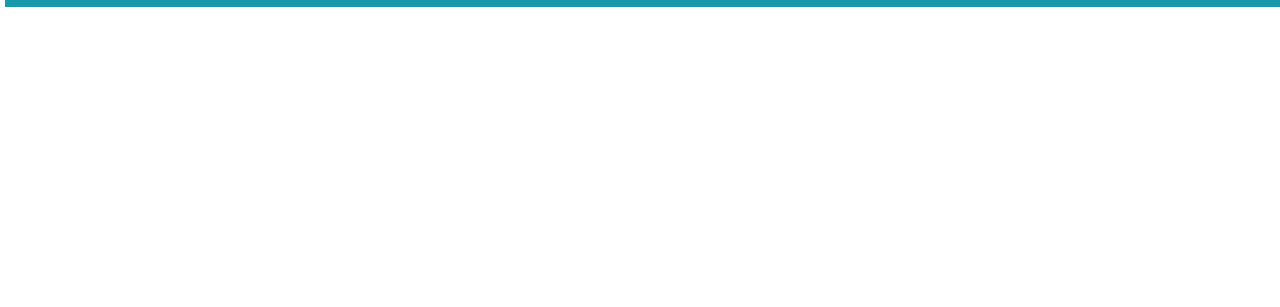
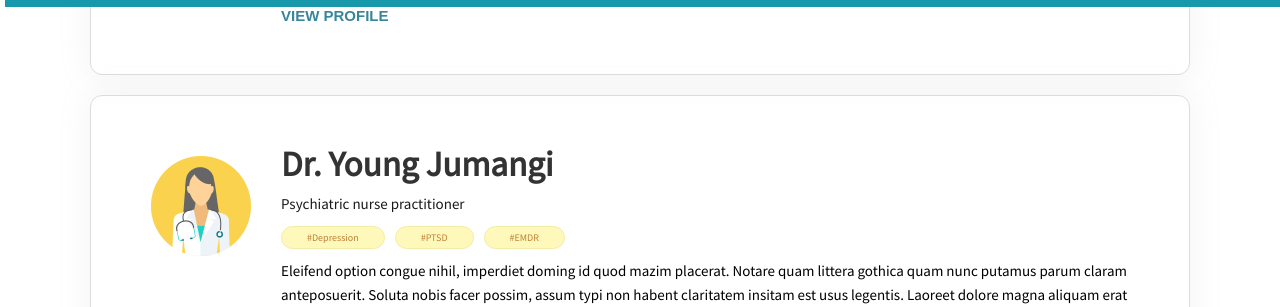
Before and after one commit to bubujone35/careqik-landing-v5, a Gatsby site: page /providers in a window 1280 px wide. Shown: the part 793-1100 px from the top of the page. Before the commit the page ends 800 px from the top, so only its background shows below. Built offline with nearby package versions, Linux system fonts and the light colour scheme; Gatsby itself is replaced by a stand-in of ours.

Commit message:
creating social card previews for provider directory listing

```diff
--- /dev/null
+++ b/src/components/cards/social-card.js
@@ -0,0 +1,88 @@
+import React from "react"
+import styled from "styled-components"
+import doctor from "../../images/doctor.png"
+import SecondaryButton from "../buttons/secondary"
+
+
+const Container = styled.div`
+  display: flex;
+  padding: 4rem;
+  border: 1px solid #DCDCDC;
+  max-width: 1100px;
+  margin: 1rem 0rem;
+
+  box-shadow: 0px 0px 32px rgba(171, 171, 171, 0.15);
+  border-radius: 12px;
+`
+const Avatar = styled.div`
+  display: flex;
+  justify-content: center;
+  padding: 2rem;
+  margin-right: 1rem;
+`
+const Image = styled.img`
+  max-width: 10rem;
+  min-width: 10rem;
+  max-height: 10rem;
+`
+
+const Meta = styled.div`
+  display: flex;
+  flex: 1;
+  flex-direction: column;
+  justify-content: center;
+  align-items: start;
+`
+
+const Title = styled.h3`
+  font-size: 3.5rem;
+  color: rgba(0, 0, 0, 0.80);
+`
+const Subtitle = styled.p`
+  font-size: 1.5rem;
+  color: rgba(0, 0, 0, 0.9);
+`
+const TagWrapper = styled.div`
+  display: flex;
+  padding: 1rem 0rem;
+`
+
+const Tag = styled.div`
+  border-radius: 100px;
+  background: rgba(255, 248, 187, 1);
+  padding: 0.25rem 2.5rem;
+  margin-right: 1rem;
+  border: 1px solid rgba(243, 236, 167, 1);
+  color: rgba(185, 121, 47, 0.94);
+`
+const Content = styled.p`
+  font-size: 1.5rem;
+`
+const Button = styled.button`
+  background-color: gray;
+`
+
+const SocialCard = (props) => (
+    <Container>
+      <Avatar>
+        <Image src={doctor} alt="doctor" />
+      </Avatar>
+      <Meta>
+        <Title>{props.title}</Title>
+        <Subtitle>{props.subtitle}</Subtitle>
+        <TagWrapper>
+          <Tag>#Depression</Tag>
+          <Tag>#PTSD</Tag>
+          <Tag>#EMDR</Tag>
+        </TagWrapper>
+        <Content>
+          Eleifend option congue nihil, imperdiet doming id quod mazim placerat. Notare quam littera gothica quam nunc putamus parum claram anteposuerit. Soluta nobis facer possim, assum typi non habent claritatem insitam est usus legentis. Laoreet dolore magna aliquam erat volutpat ut wisi enim ad minim veniam quis nostrud. Ex ea commodo consequat duis autem vel eum, iriure dolor in hendrerit in vulputate velit? Lobortis nisl ut aliquip esse molestie consequat vel illum dolore eu feugiat nulla. Iusto odio dignissim, qui blandit praesent luptatum zzril delenit augue duis dolore te feugait nulla facilisi.
+        </Content>
+        <SecondaryButton>
+          View Profile
+        </SecondaryButton>
+      </Meta>
+    </Container>
+)
+
+export default SocialCard;
--- a/src/components/subscribe.js
+++ b/src/components/subscribe.js
@@ -94,6 +94,7 @@ const Subscribe = () => (
           />
           <PrimaryButton type="submit"><StyledLink to="/thank-you">Subscribe</StyledLink></PrimaryButton>
         </Form>
+
         </Right>
       </Wrapper>
     </Container>
--- a/src/pages/providers.js
+++ b/src/pages/providers.js
@@ -1,12 +1,44 @@
 import React from "react"
 import Layout from "../components/layout"
 import SEO from "../components/seo"
+import styled from "styled-components"
 
+
+import SocialCard from "../components/cards/social-card"
+
+const Wrapper = styled.div`
+  display: flex;
+  flex-direction: column;
+  padding: 2rem;
+  align-items: center;
+
+`
 
 const Providers = () => (
   <Layout>
     <SEO title="Providers" />
-    <h2>This is the providers page</h2>
+    <Wrapper>
+      <SocialCard
+        title="Dr. Maria Swanson"
+        subtitle="Psychiatric nurse practitioner"
+      />
+
+      <SocialCard
+        title="Dr. Kimberly Maria Jones"
+        subtitle="Psychiatric nurse practitioner"
+      />
+
+      <SocialCard
+        title="Dr. Young Jumangi"
+        subtitle="Psychiatric nurse practitioner"
+      />
+
+      <SocialCard
+        title="Dr. Jackson Pollack"
+        subtitle="Psychiatric nurse practitioner"
+      />
+    </Wrapper>
+
   </Layout>
 )
 
```
Also changed, not shown: src/pages/thank-you.js (+39 -1 lines).
